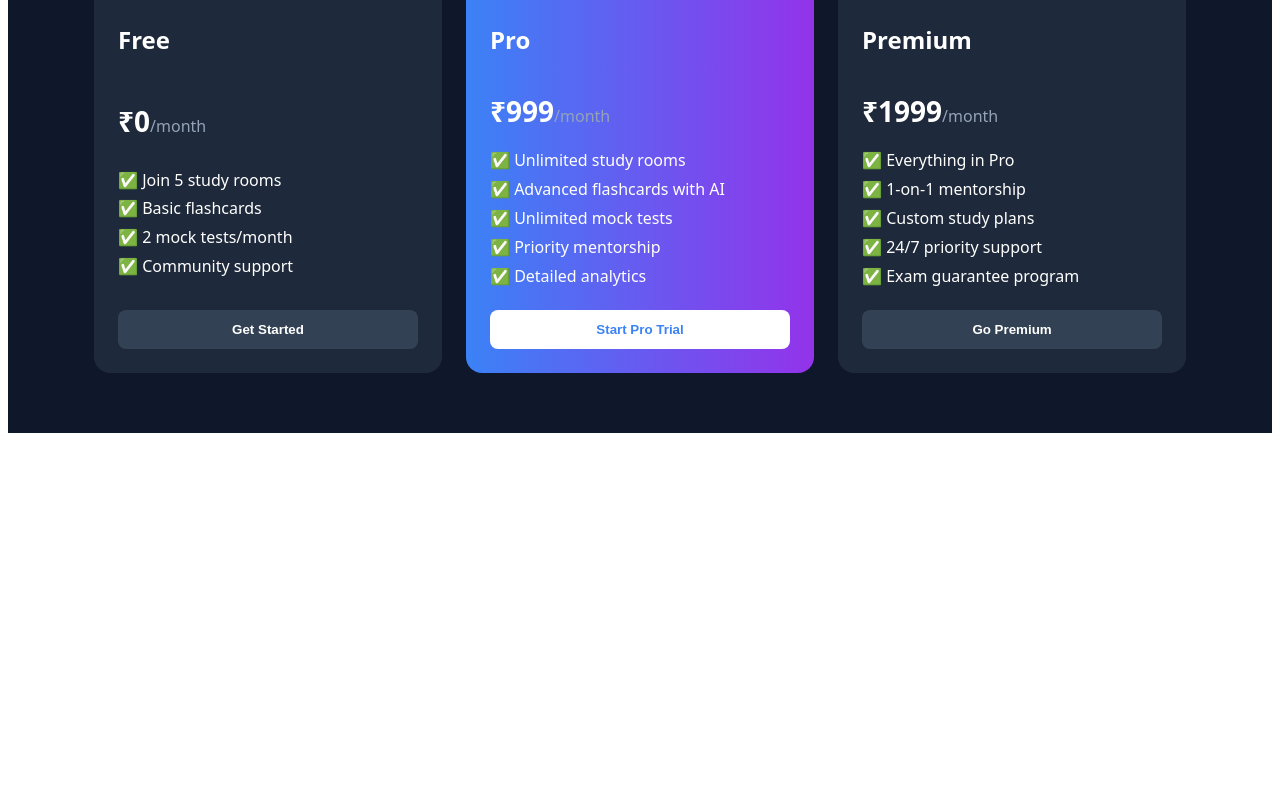
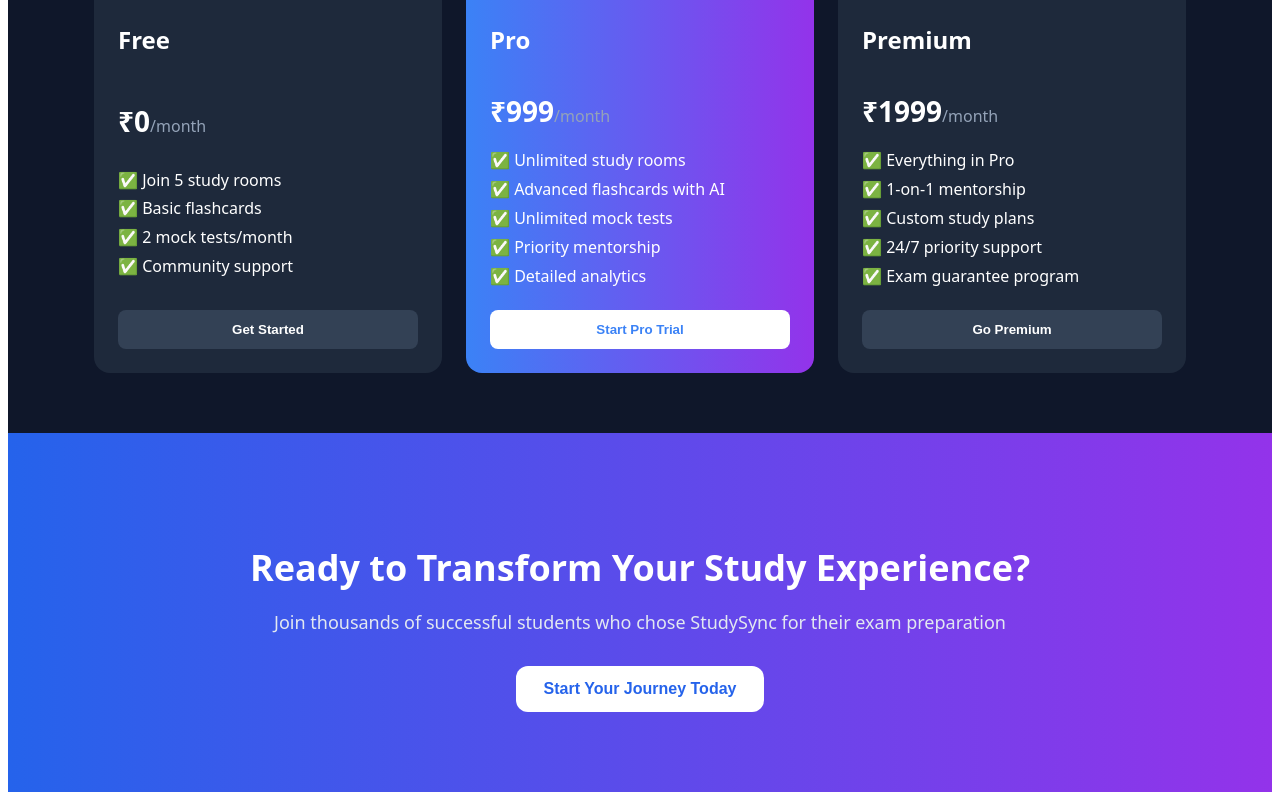
Before and after one commit to AnmolGithubx/Project, a React (Vite) app in the folder StudySync/: page / in a window 1280 px wide. Shown: the part 2725-3525 px from the top of the page. Before the commit the page ends 3166 px from the top, so only its background shows below. Built offline with nearby package versions, Linux system fonts and the light colour scheme.

Commit message:
footer left rest of the landing page is done

```diff
--- a/StudySync/src/Landing.css
+++ b/StudySync/src/Landing.css
@@ -426,3 +426,40 @@
 .price-title{
   font-family: system-ui, -apple-system, BlinkMacSystemFont, 'Segoe UI', Roboto, Oxygen, Ubuntu, Cantarell, 'Open Sans', 'Helvetica Neue', sans-serif;
 }
+
+.cta-wrapper {
+  background: linear-gradient(90deg, #2563eb, #9333ea);
+  color: white;
+  text-align: center;
+  padding: 80px 20px;
+}
+
+.cta-heading {
+  font-family: system-ui, -apple-system, BlinkMacSystemFont, 'Segoe UI', Roboto, Oxygen, Ubuntu, Cantarell, 'Open Sans', 'Helvetica Neue', sans-serif;
+  font-size: 36px;
+  font-weight: bold;
+  margin-bottom: 16px;
+}
+
+.cta-subtext {
+  font-family: system-ui, -apple-system, BlinkMacSystemFont, 'Segoe UI', Roboto, Oxygen, Ubuntu, Cantarell, 'Open Sans', 'Helvetica Neue', sans-serif;
+  font-size: 18px;
+  color: #e2e8f0;
+  margin-bottom: 32px;
+}
+
+.cta-button {
+  background-color: white;
+  color: #2563eb;
+  padding: 14px 28px;
+  font-size: 16px;
+  font-weight: bold;
+  border: none;
+  border-radius: 12px;
+  cursor: pointer;
+  transition: background-color 0.3s ease;
+}
+
+.cta-button:hover {
+  background-color: #f0f0f0;
+}
--- a/StudySync/src/Landing.jsx
+++ b/StudySync/src/Landing.jsx
@@ -200,6 +200,16 @@ function Landing() {
         </div>
       </div>
     </div>
+
+    <div className="cta-wrapper">
+      <h2 className="cta-heading">Ready to Transform Your Study Experience?</h2>
+      <p className="cta-subtext">
+        Join thousands of successful students who chose StudySync for their exam preparation
+      </p>
+      <button className="cta-button">Start Your Journey Today</button>
+    </div>
+
+
     </>
   );
 }
```
